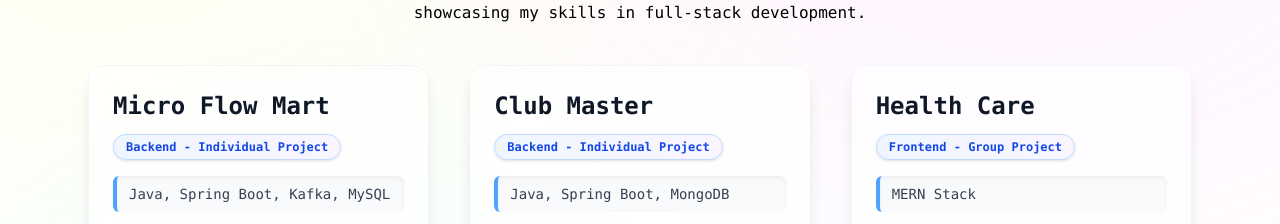
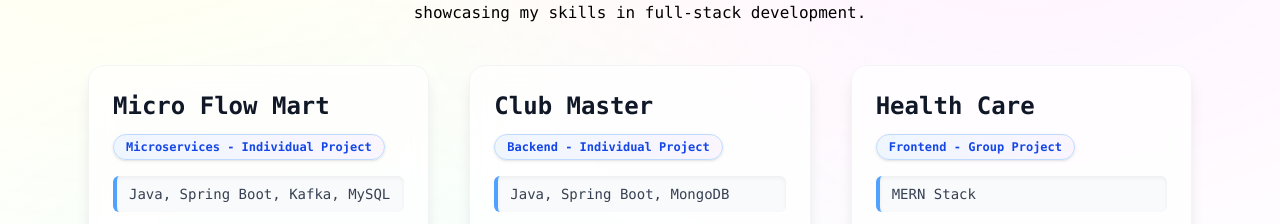
Before and after one commit to kavishka-wilagedara/my-portfolio, a React (Vite) app: page / in a window 1280 px wide. Shown: the part 2644-2868 px from the top of the page. Built offline with nearby package versions, Linux system fonts and the light colour scheme; no server answers.

Commit message:
update project title

```diff
--- a/src/sections/Project.jsx
+++ b/src/sections/Project.jsx
@@ -6,7 +6,7 @@ const Project = () => {
   const [projects] = useState([
     {
       name: "Micro Flow Mart",
-      type: "Backend - Individual Project",
+      type: "Microservices - Individual Project",
       techStack: "Java, Spring Boot, Kafka, MySQL",
       infor:
         "Microservices backend to manage products, orders, and inventory across multiple services. The system uses a combination of synchronous and asynchronous communication between services.",
```
